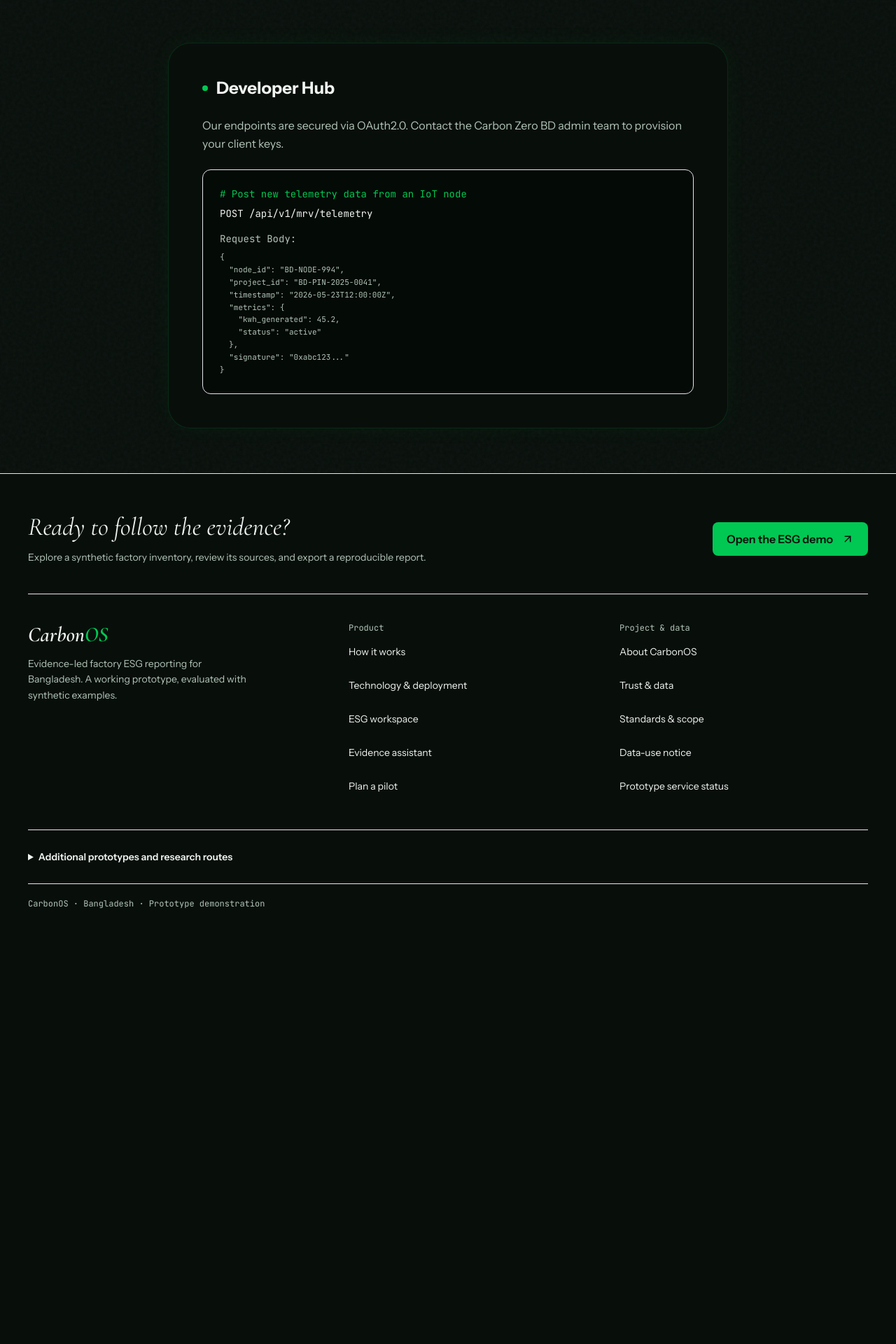
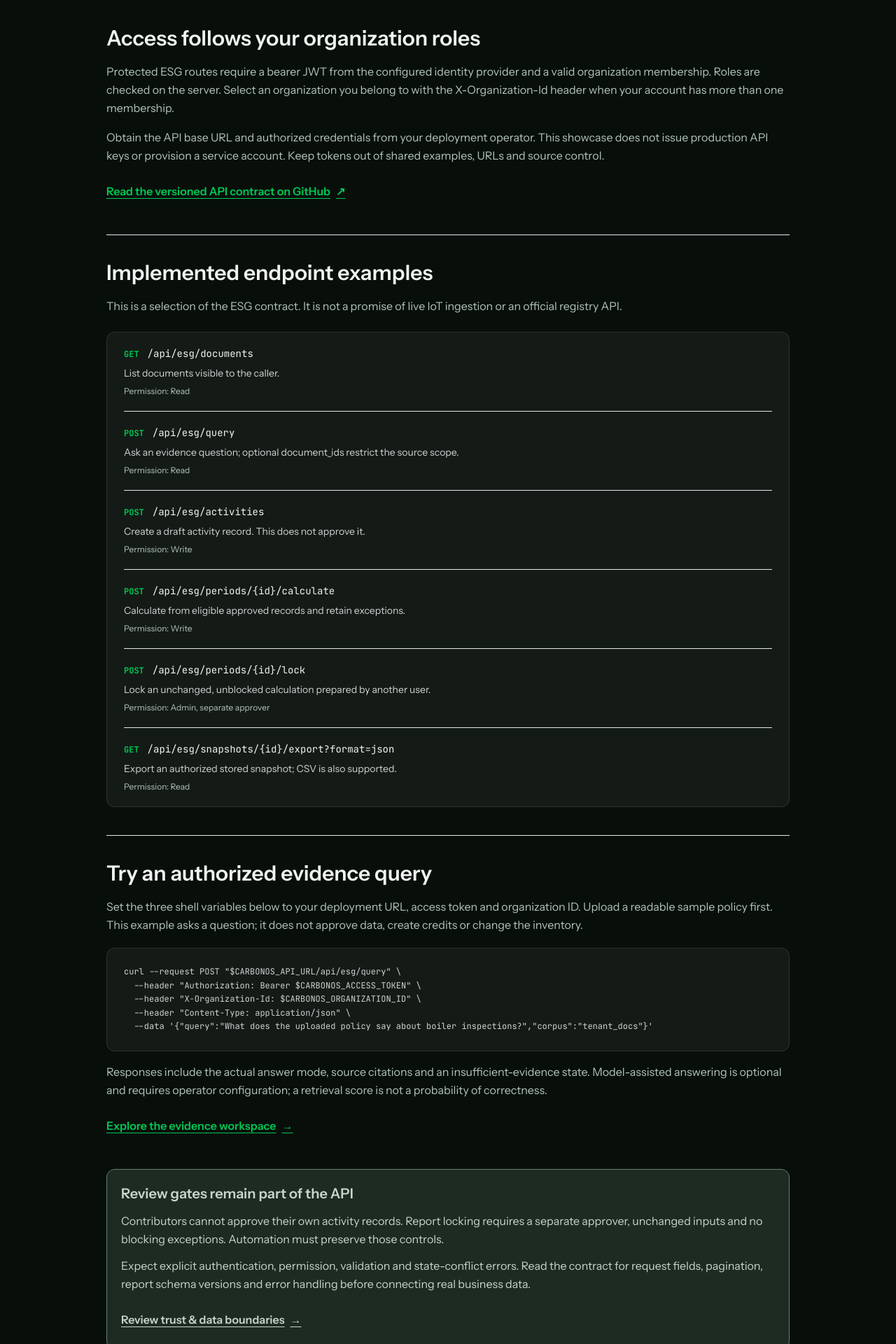
Before and after one commit to akramrafid/CarbonOS, a React (Vite) app: page /company/api-docs in a window 1280 px wide. Shown: the part 440-2360 px from the top of the page at 70% size. Before the commit the page ends 1795 px from the top, so only its background shows below. Built offline with nearby package versions, Linux system fonts and the light colour scheme.

Commit message:
fix(site): document real authenticated ESG API workflows

```diff
--- a/src/App.jsx
+++ b/src/App.jsx
@@ -65,8 +65,9 @@ function PageMetadata() {
   const { pathname } = useLocation();
   useEffect(() => {
     const titles = { '/how-it-works': 'How it works', '/company/trust': 'Trust & data', '/company/about': 'About',
-      '/company/privacy': 'Prototype data use', '/company/terms': 'Prototype service status', '/technology': 'Technology & deployment', '/company/framework-docs': 'Standards & scope', '/platform/esg': 'ESG workspace' };
+      '/company/privacy': 'Prototype data use', '/company/terms': 'Prototype service status', '/technology': 'Technology & deployment', '/company/framework-docs': 'Standards & scope', '/company/api-docs': 'Developer guide', '/platform/esg': 'ESG workspace' };
     const descriptions = {
+      '/company/api-docs': 'Explore the implemented CarbonOS ESG endpoints, organization permissions, evidence query example and integration boundaries.',
       '/company/framework-docs': 'Read original reporting framework sources and the explicit Scope 1, Scope 2, research and regulatory limits of the CarbonOS prototype.',
       '/technology': 'Explore the CarbonOS evidence, review, calculation and reporting workflow, research boundaries and requirements for a business pilot.',
       '/company/trust': 'Review the CarbonOS prototype controls, source provenance, AI boundaries, and deployment decisions before a business pilot.',
--- a/src/components/Footer.jsx
+++ b/src/components/Footer.jsx
@@ -9,12 +9,12 @@ export default function Footer() {
       <div className="flex flex-wrap items-center justify-between gap-7 border-b border-mist/20 pb-10"><div><h2 className="max-w-2xl font-serif text-3xl text-registry sm:text-4xl">{t('footer.ctaTitle')}</h2><p className="mt-3 max-w-xl text-sm leading-relaxed text-mist">{t('footer.ctaSubtext')}</p></div><Link to="/platform/esg" className="inline-flex min-h-[48px] items-center gap-3 rounded-lg bg-emerald px-5 py-3 font-semibold text-carbon">{t('footer.ctaButton')}<ArrowUpRight size={18} aria-hidden="true" /></Link></div>
       <div className="grid gap-8 py-10 sm:grid-cols-2 lg:grid-cols-[1.2fr_1fr_1fr]">
         <div><Link to="/#hero" className="font-serif text-3xl font-semibold text-registry">Carbon<span className="text-emerald">OS</span></Link><p className="mt-3 max-w-xs text-sm leading-relaxed text-mist">Evidence-led factory ESG reporting for Bangladesh. A working prototype, evaluated with synthetic examples.</p></div>
-        <nav aria-label="Product links" className="flex flex-col items-start gap-1 text-sm text-registry [&_a]:inline-flex [&_a]:min-h-[44px] [&_a]:items-center"><span className="font-mono text-xs text-mist">Product</span><Link to="/how-it-works">How it works</Link><Link to="/technology">Technology & deployment</Link><Link to="/platform/esg">ESG workspace</Link><Link to="/platform/esg?view=evidence">Evidence assistant</Link><Link to="/#pricing">Plan a pilot</Link></nav>
+        <nav aria-label="Product links" className="flex flex-col items-start gap-1 text-sm text-registry [&_a]:inline-flex [&_a]:min-h-[44px] [&_a]:items-center"><span className="font-mono text-xs text-mist">Product</span><Link to="/how-it-works">How it works</Link><Link to="/technology">Technology & deployment</Link><Link to="/company/api-docs">Developer guide</Link><Link to="/platform/esg">ESG workspace</Link><Link to="/platform/esg?view=evidence">Evidence assistant</Link><Link to="/#pricing">Plan a pilot</Link></nav>
         <nav aria-label="Project and data links" className="flex flex-col items-start gap-1 text-sm text-registry [&_a]:inline-flex [&_a]:min-h-[44px] [&_a]:items-center"><span className="font-mono text-xs text-mist">Project & data</span><Link to="/company/about">About CarbonOS</Link><Link to="/company/trust">Trust & data</Link><Link to="/company/framework-docs">Standards & scope</Link><Link to="/company/privacy">Data-use notice</Link><Link to="/company/terms">Prototype service status</Link></nav>
       </div>
       <details className="border-t border-mist/20 py-4 text-sm text-mist"><summary className="min-h-[44px] cursor-pointer py-3 font-semibold text-registry">Additional prototypes and research routes</summary><p className="max-w-3xl pb-4 text-xs leading-relaxed">These routes explore separate concepts. Claims, model accuracy, field performance, integrations, and transactions on legacy interfaces require independent validation.</p><div className="grid grid-cols-1 gap-3 pb-4 sm:grid-cols-3">{[
         ['Crop diagnosis', '/farmers-ai'], ['Carbon monitoring', '/carbon-monitoring'], ['Illustrative dashboard', '/platform/saas-dashboard'], ['Project onboarding', '/platform/project-onboarding'], ['MRV dashboard', '/platform/mrv-dashboard'], ['Registry concept', '/platform/carbon-registry'], ['Verification workflow', '/platform/verification-workflow'], ['Marketplace concept', '/platform/marketplace'], ['AI detection', '/platform/ai-detection'],
-        ['Solar irrigation', '/sectors/solar-irrigation'], ['Rice methane', '/sectors/rice-methane'], ['Cookstoves', '/sectors/clean-cookstoves'], ['Waste-to-energy', '/sectors/waste-to-energy'], ['Mangroves', '/sectors/mangrove-carbon'], ['Brick kilns', '/sectors/brick-kilns'], ['API concepts', '/company/api-docs'], ['Careers', '/company/careers'],
+        ['Solar irrigation', '/sectors/solar-irrigation'], ['Rice methane', '/sectors/rice-methane'], ['Cookstoves', '/sectors/clean-cookstoves'], ['Waste-to-energy', '/sectors/waste-to-energy'], ['Mangroves', '/sectors/mangrove-carbon'], ['Brick kilns', '/sectors/brick-kilns'], ['Careers', '/company/careers'],
       ].map(([label, url]) => <Link key={url} to={url} className="inline-flex min-h-[44px] items-center">{label}</Link>)}</div></details>
       <p className="border-t border-mist/20 pt-5 font-mono text-xs text-mist">CarbonOS · Bangladesh · Prototype demonstration</p>
     </div>
--- a/src/pages/company/APIDocs.jsx
+++ b/src/pages/company/APIDocs.jsx
@@ -1,46 +1,59 @@
-import React from 'react';
+import { Link } from 'react-router-dom';
+import CompanyPage from '../../components/CompanyPage';
 
-const APIDocs = () => {
-  return (
-    <div className="pt-24 pb-16 min-h-[80vh] flex flex-col items-center noise-overlay">
-      <div className="w-full bg-[#040A06] border-b border-emerald/10 py-16 px-6 lg:px-12 relative overflow-hidden flex flex-col items-center justify-center text-center">
-        <div className="absolute inset-0 bg-[linear-gradient(to_right,#00C85311_1px,transparent_1px),linear-gradient(to_bottom,#00C85311_1px,transparent_1px)] bg-[size:4rem_4rem] [mask-image:radial-gradient(ellipse_60%_50%_at_50%_0%,#000_70%,transparent_100%)] pointer-events-none"></div>
-        <span className="font-mono text-xs text-emerald tracking-widest px-3 py-1 bg-[#0D2B1A]/40 border border-[#00C853]/20 rounded-full mb-6 inline-block z-10">COMPANY</span>
-        <h1 className="serif-drama text-[56px] lg:text-[72px] text-white leading-tight mb-4 z-10">API Documentation</h1>
-        <p className="font-sans text-lg text-mist max-w-2xl z-10">Integrate IoT devices, retrieve registry data, and automate MRV via our RESTful APIs.</p>
-      </div>
+const endpoints = [
+  ['GET', '/api/esg/documents', 'Read', 'List documents visible to the caller.'],
+  ['POST', '/api/esg/query', 'Read', 'Ask an evidence question; optional document_ids restrict the source scope.'],
+  ['POST', '/api/esg/activities', 'Write', 'Create a draft activity record. This does not approve it.'],
+  ['POST', '/api/esg/periods/{id}/calculate', 'Write', 'Calculate from eligible approved records and retain exceptions.'],
+  ['POST', '/api/esg/periods/{id}/lock', 'Admin, separate approver', 'Lock an unchanged, unblocked calculation prepared by another user.'],
+  ['GET', '/api/esg/snapshots/{id}/export?format=json', 'Read', 'Export an authorized stored snapshot; CSV is also supported.'],
+];
 
-      <div className="max-w-4xl w-full mx-auto px-6 lg:px-12 mt-16 relative z-10">
-        <div className="bg-[#080F0B] registry-border p-8 md:p-12 rounded-[2rem] shadow-[0_0_30px_rgba(0,200,83,0.05)]">
-          <h2 className="font-sans font-bold text-2xl text-registry mb-6 flex items-center">
-            <span className="w-2 h-2 rounded-full bg-emerald mr-3"></span>
-            Developer Hub
-          </h2>
-          <div className="space-y-6 font-sans text-mist text-base leading-relaxed">
-            <p>Our endpoints are secured via OAuth2.0. Contact the Carbon Zero BD admin team to provision your client keys.</p>
+const queryExample = `curl --request POST "$CARBONOS_API_URL/api/esg/query" \\
+  --header "Authorization: Bearer $CARBONOS_ACCESS_TOKEN" \\
+  --header "X-Organization-Id: $CARBONOS_ORGANIZATION_ID" \\
+  --header "Content-Type: application/json" \\
+  --data '{"query":"What does the uploaded policy say about boiler inspections?","corpus":"tenant_docs"}'`;
 
-            <div className="mt-8 bg-[#040A06] border border-emerald/20 p-6 rounded-xl font-mono text-sm text-mist overflow-x-auto">
-              <div className="text-emerald mb-2"># Post new telemetry data from an IoT node</div>
-              <div className="text-registry mb-4">POST /api/v1/mrv/telemetry</div>
-              <div className="text-mist/50 mb-2">Request Body:</div>
-              <pre className="text-[11px] leading-relaxed">
-{`{
-  "node_id": "BD-NODE-994",
-  "project_id": "BD-PIN-2025-0041",
-  "timestamp": "2026-05-23T12:00:00Z",
-  "metrics": {
-    "kwh_generated": 45.2,
-    "status": "active"
-  },
-  "signature": "0xabc123..."
-}`}
-              </pre>
-            </div>
-          </div>
-        </div>
-      </div>
-    </div>
-  );
-};
+export default function APIDocs() {
+  return <CompanyPage
+    label="Developer guide"
+    title="Integrate the working ESG workflow."
+    intro="The ESG API supports authorized document retrieval, reviewed activity records, deterministic calculation and stored report exports. Use the contract for the deployed version when building an integration."
+  >
+    <section aria-labelledby="api-access">
+      <h2 id="api-access" className="text-2xl font-semibold text-registry sm:text-3xl">Access follows your organization roles</h2>
+      <p className="mt-4">Protected ESG routes require a bearer JWT from the configured identity provider and a valid organization membership. Roles are checked on the server. Select an organization you belong to with the X-Organization-Id header when your account has more than one membership.</p>
+      <p className="mt-4">Obtain the API base URL and authorized credentials from your deployment operator. This showcase does not issue production API keys or provision a service account. Keep tokens out of shared examples, URLs and source control.</p>
+      <a href="https://github.com/akramrafid/CarbonOS/blob/Asif/docs/esg/API_CONTRACTS.md" className="mt-4 inline-flex min-h-[44px] items-center font-semibold text-emerald underline underline-offset-4">Read the versioned API contract on GitHub <span aria-hidden="true" className="ml-2 shrink-0">↗</span></a>
+    </section>
 
-export default APIDocs;
+    <section aria-labelledby="api-endpoints" className="border-t border-mist/25 pt-9">
+      <h2 id="api-endpoints" className="text-2xl font-semibold text-registry sm:text-3xl">Implemented endpoint examples</h2>
+      <p className="mt-4">This is a selection of the ESG contract. It is not a promise of live IoT ingestion or an official registry API.</p>
+      <ul className="mt-6 divide-y divide-mist/25 rounded-xl border border-[var(--color-card-border)] bg-[var(--color-card-bg)] px-5 sm:px-6">
+        {endpoints.map(([method, path, permission, description]) => <li key={path} className="py-5 [overflow-wrap:anywhere]">
+          <div className="flex flex-wrap items-baseline gap-x-3 gap-y-2"><span className="font-mono text-xs font-semibold text-emerald">{method}</span><code className="text-sm text-registry">{path}</code></div>
+          <p className="mt-2 text-sm text-[var(--color-text-secondary)]">{description}</p>
+          <p className="mt-2 text-xs text-mist">Permission: {permission}</p>
+        </li>)}
+      </ul>
+    </section>
+
+    <section aria-labelledby="api-example" className="border-t border-mist/25 pt-9">
+      <h2 id="api-example" className="text-2xl font-semibold text-registry sm:text-3xl">Try an authorized evidence query</h2>
+      <p className="mt-4">Set the three shell variables below to your deployment URL, access token and organization ID. Upload a readable sample policy first. This example asks a question; it does not approve data, create credits or change the inventory.</p>
+      <pre className="mt-5 whitespace-pre-wrap rounded-xl border border-[var(--color-card-border)] bg-[var(--color-card-bg)] p-4 text-xs leading-relaxed text-[var(--color-text-secondary)] [overflow-wrap:anywhere] sm:p-6"><code>{queryExample}</code></pre>
+      <p className="mt-4">Responses include the actual answer mode, source citations and an insufficient-evidence state. Model-assisted answering is optional and requires operator configuration; a retrieval score is not a probability of correctness.</p>
+      <Link to="/platform/esg?view=evidence" className="mt-4 inline-flex min-h-[44px] items-center font-semibold text-emerald underline underline-offset-4">Explore the evidence workspace <span aria-hidden="true" className="ml-2">→</span></Link>
+    </section>
+
+    <aside aria-label="Integration boundaries" className="rounded-xl border border-[var(--state-neutral-border)] bg-[var(--state-neutral-bg)] p-5 text-[var(--state-neutral-text)]">
+      <h2 className="text-xl font-semibold">Review gates remain part of the API</h2>
+      <p className="mt-3">Contributors cannot approve their own activity records. Report locking requires a separate approver, unchanged inputs and no blocking exceptions. Automation must preserve those controls.</p>
+      <p className="mt-3">Expect explicit authentication, permission, validation and state-conflict errors. Read the contract for request fields, pagination, report schema versions and error handling before connecting real business data.</p>
+      <Link to="/company/trust" className="mt-4 inline-flex min-h-[44px] items-center font-semibold underline underline-offset-4">Review trust & data boundaries <span aria-hidden="true" className="ml-2">→</span></Link>
+    </aside>
+  </CompanyPage>;
+}
```
Also changed, not shown: 11 other files (tests, documents, lock files or other folders).
